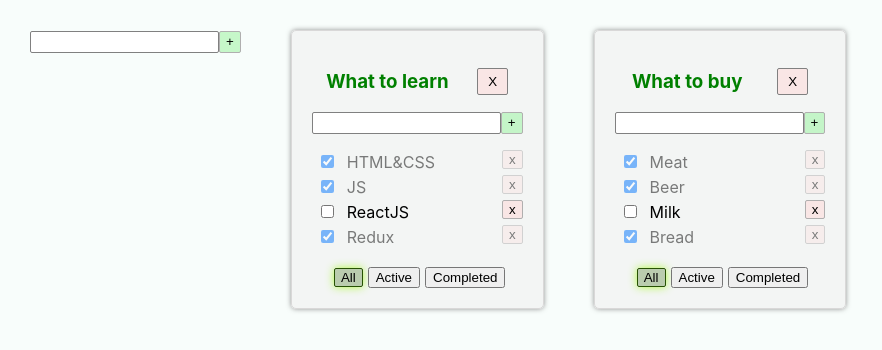
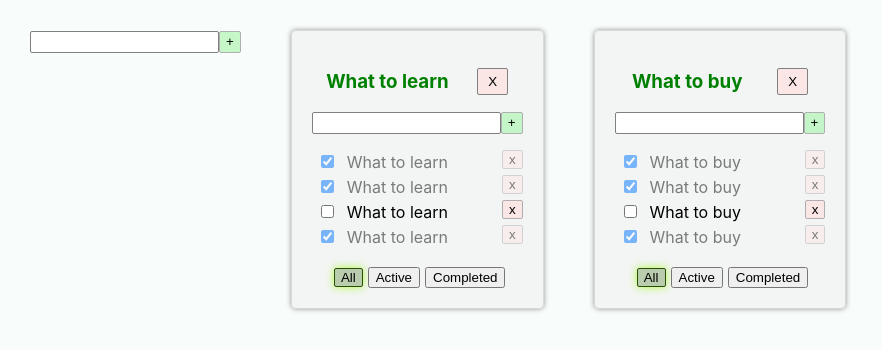
Before and after one commit to AliaksandrLiubanets/todolist, a React (Create React App) app: page / in a window 1280 px wide. Shown: the top 350 px of the page, without its empty margins (0-882 px from the left). Built offline with nearby package versions, Linux system fonts and the light colour scheme.

Commit message:
Create EditableSpan.tsx

```diff
--- a/src/App.tsx
+++ b/src/App.tsx
@@ -62,9 +62,20 @@ function App() {
         })
     }
 
+    const setTaskTitle = (idTask: string, title: string, todoListID: string) => {
+        setTasks({...tasks,
+            [todoListID]: tasks[todoListID].map((t) => t.id === idTask ? {...t, title} : t)
+        })
+    }
+
     const changeFilter = (filter: FilterTaskType, todoListID: string) => {
 
         setTodolists(todoLists.map(tl => tl.id === todoListID ? {...tl, filter}: tl))
+    }
+
+    const changeFTodolistTitle = (title: string, todoListID: string) => {
+
+        setTodolists(todoLists.map(tl => tl.id === todoListID ? {...tl, title}: tl))
     }
 
     const removeTodoList = (todoListID: string) => {
@@ -82,10 +93,6 @@ function App() {
         setTodolists([...todoLists, newTodoList])
         setTasks({...tasks, [todoListID]: []})
     }
-
-    // const addTodoList = (title: string) => {
-    //
-    // }
 
     const todolListComponents = todoLists.map(tl => {
         let taskForRender = tasks[tl.id]
--- /dev/null
+++ b/src/EditableSpan.tsx
@@ -0,0 +1,18 @@
+import React, {ChangeEvent, KeyboardEvent, useState} from 'react'
+
+type EditableSpanPropsType = {
+    title: string
+}
+
+const EditableSpan = (props: EditableSpanPropsType) => {
+    const [editMode, setEditMode] = useState<boolean>(false)
+    const onEditMode = () => setEditMode(true)
+    const offEditMode = () => setEditMode(false)
+    return (
+        editMode
+            ? <input autoFocus={true} onBlur={offEditMode}/>
+            : <span onDoubleClick={onEditMode}>{props.title}</span>
+    )
+}
+
+export default EditableSpan
--- a/src/Todolist.tsx
+++ b/src/Todolist.tsx
@@ -2,6 +2,7 @@ import React, {ChangeEvent, KeyboardEvent, useState} from 'react'
 import s from './Style.module.css'
 import {FilterTaskType} from './App'
 import AddItemForm from './AddItemForm'
+import EditableSpan from './EditableSpan'
 
 type propsType = {
     id: string
@@ -29,7 +30,7 @@ export function Todolist(props: propsType) {
 
         return <li key={el.id} className={el.isDone ? s.is_done : ''}>
             <input onChange={onCheckboxCheckTask} type="checkbox" checked={el.isDone}/>
-            <span>{el.title}</span>
+            <EditableSpan title={props.title}/>
             <button onClick={() => props.removeTask(el.id, props.id)}>x</button>
         </li>
     })
```
